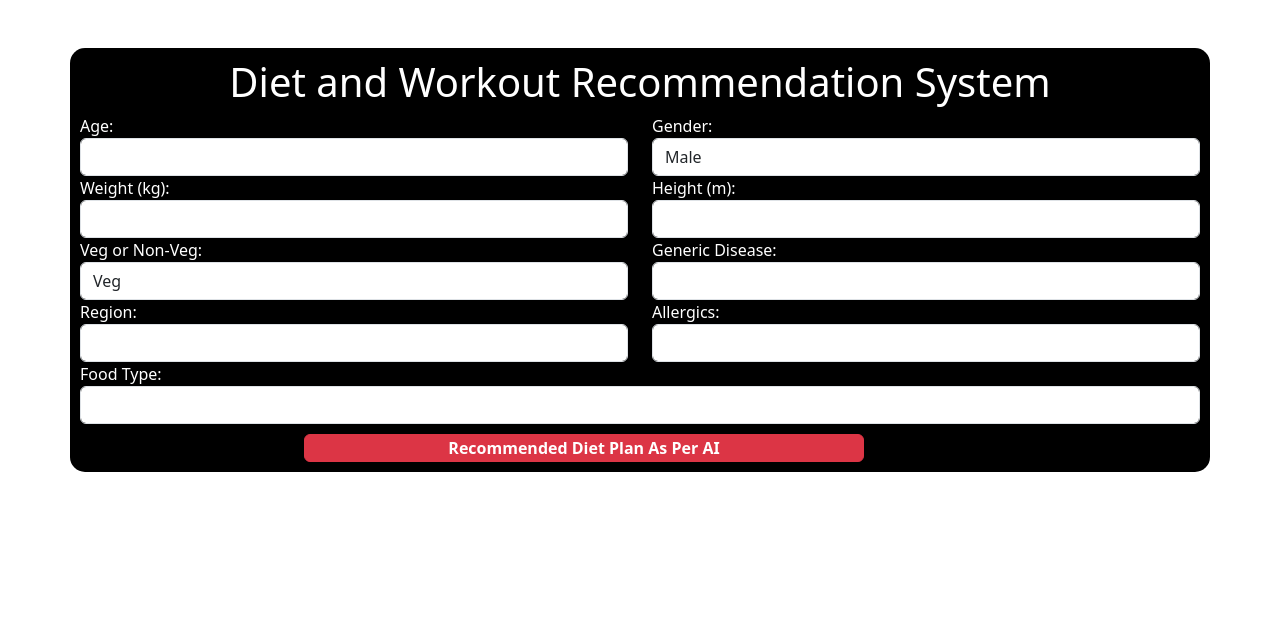
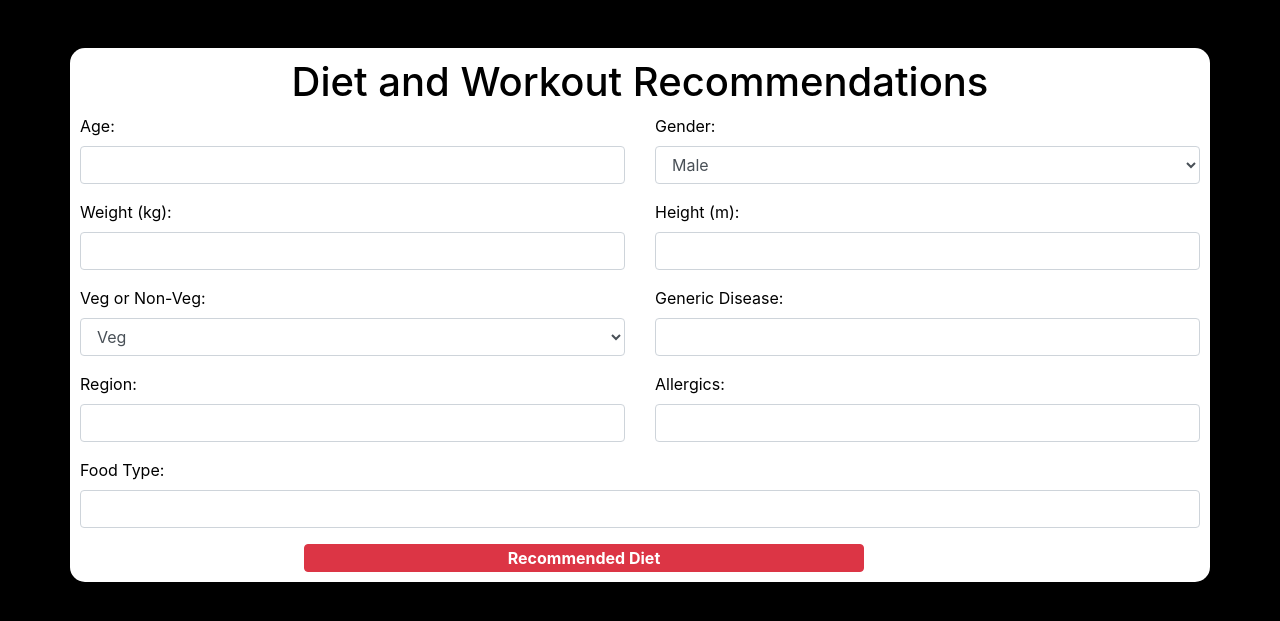
Before and after one commit to prashantr0205/Diet_recom_AI, a Flask app: page / in a window 1280 px wide. Shown: the top 621 px of the page. Run offline with Flask 3, Linux system fonts and the light colour scheme; some libraries are stand-ins or nearby versions.

Commit message:
Version 2

```diff
--- a/app.py
+++ b/app.py
@@ -7,10 +7,11 @@ import re
 
 import os
 import re
-os.environ['OPENAI_API_KEY'] = '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' # your openai key
+os.environ['OPENAI_API_KEY'] = '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' # your openai key
 
 
-app = Flask(__name__)
+app = Flask(__name__, template_folder='templates')
+
 
 llm_resto = OpenAI(temperature=0.6)
 prompt_template_resto = PromptTemplate(
--- a/templates/index.html
+++ b/templates/index.html
@@ -1,17 +1,16 @@
-<!doctype html>
-<html lang="en">
-  <head>
-    <meta charset="utf-8">
-    <meta name="viewport" content="width=device-width, initial-scale=1">
-    <title>Diet and Workout Recommendation System</title>
-    <link href="https://cdn.jsdelivr.net/npm/bootstrap@5.3.2/dist/css/bootstrap.min.css" rel="stylesheet" integrity="sha384-T3c6CoIi6uLrA9TneNEoa7RxnatzjcDSCmG1MXxSR1GAsXEV/Dwwykc2MPK8M2HN" crossorigin="anonymous">
-  </head>
-  <body>
-  <div class="container mycont mt-5" style="background:black;color:white;border-radius:15px; padding:10px;">
-      <h1 class="text-center">Diet and Workout Recommendation System</h1>
+<!DOCTYPE html>
+<html>
+<head>
+    <title>Diet and Workout Recommendations</title>
+    <!-- Add Bootstrap CSS -->
+    <link rel="stylesheet" href="https://stackpath.bootstrapcdn.com/bootstrap/4.5.2/css/bootstrap.min.css">
+</head>
 
+<body style="background:black;color:white">
+    <div class="container mycont mt-5" style="background:white;color:black;border-radius:15px; padding:10px;">
+        <h1 class="text-center">Diet and Workout Recommendations</h1>
 
-      <form action="/recommend" method="post">
+        <form action="/recommend" method="post">
             <div class="row">
                 <div class="col-md-6">
                     <div class="form-group">
@@ -30,6 +29,7 @@
                     </div>
                 </div>
             </div>
+
             <div class="row">
                 <div class="col-md-6">
                     <div class="form-group">
@@ -86,14 +86,43 @@
                 <input type="text" class="form-control" id="foodtype" name="foodtype">
             </div>
 
-            <button type="submit" class="btn btn-danger btn-lrg " style="width:50%; padding:1px;margin-left:20%;margin-top:10px; font-weight:bold">Recommended Diet Plan As Per AI</button>
+            <button type="submit" class="btn btn-danger btn-lrg " style="width:50%; padding:1px;margin-left:20%; font-weight:bold">Recommended Diet</button>
         </form>
     </div>
 
+<!--    <div class="container mt-5">-->
+<!--        <h3>Restaurants:</h3>-->
+<!--        {% for i in restaurant_names %}-->
+<!--        <p>-->
+<!--            {{i}}-->
+<!--        </p>-->
+<!--        {% endfor %}-->
 
+<!--        <h3>BreakFast</h3>-->
+<!--        {% for i in breakfast_names %}-->
+<!--        <p>-->
+<!--            {{i}}-->
+<!--        </p>-->
+<!--        {% endfor %}-->
 
+<!--        <h3>Dinner</h3>-->
+<!--        {% for i in dinner_names %}-->
+<!--        <p>-->
+<!--            {{i}}-->
+<!--        </p>-->
+<!--        {% endfor %}-->
 
+<!--        <h3>Workout Plan</h3>-->
+<!--        {% for i in workout_names %}-->
+<!--        <p>-->
+<!--            {{i}}-->
+<!--        </p>-->
+<!--        {% endfor %}-->
+<!--    </div>-->
 
-    <script src="https://cdn.jsdelivr.net/npm/bootstrap@5.3.2/dist/js/bootstrap.bundle.min.js" integrity="sha384-C6RzsynM9kWDrMNeT87bh95OGNyZPhcTNXj1NW7RuBCsyN/o0jlpcV8Qyq46cDfL" crossorigin="anonymous"></script>
-  </body>
+    <!-- Add Bootstrap JS and jQuery -->
+    <script src="https://code.jquery.com/jquery-3.5.1.slim.min.js"></script>
+    <script src="https://cdn.jsdelivr.net/npm/@popperjs/core@2.0.7/dist/umd/popper.min.js"></script>
+    <script src="https://stackpath.bootstrapcdn.com/bootstrap/4.5.2/js/bootstrap.min.js"></script>
+</body>
 </html>
--- a/templates/results.html
+++ b/templates/result.html
@@ -5,7 +5,7 @@
     <!-- Add Bootstrap CSS -->
     <link rel="stylesheet" href="https://stackpath.bootstrapcdn.com/bootstrap/4.5.2/css/bootstrap.min.css">
 </head>
-<body style="background:yellow;color:black">
+<body style="background:white;color:black">
         <h1>Diet and Workout Recommendation as per AI</h1>
 
     <div class="container mt-5">
@@ -16,7 +16,7 @@
 
         {% endfor %}
 
-        <h3>BreakFast</h3>
+        <h3>Breakfast</h3>
         {% for i in breakfast_names %}
         <p> {{i}} </p>
         {% endfor %}
@@ -26,7 +26,7 @@
         <p> {{i}} </p>
         {% endfor %}
 
-        <h3>Workouts Plans</h3>
+        <h3>Workout Plan</h3>
         {% for i in workout_names %}
         <p> {{i}} </p>
         {% endfor %}
```
Also changed, not shown: 1 other file.
